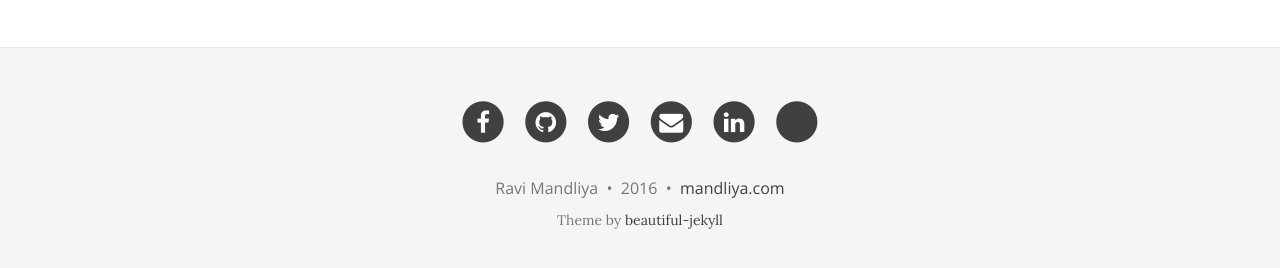
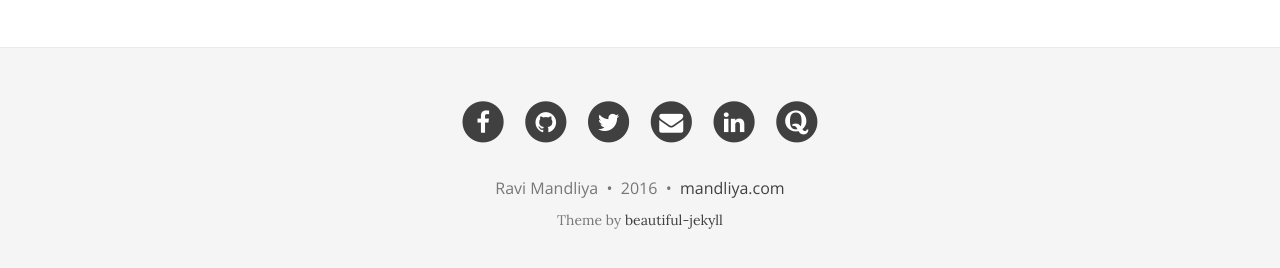
Before and after one commit to mandliya/mandliya.github.io.back, a Jekyll site: the page built from index.md, in a window 1280 px wide and 936 px high. Shown: the part 655-923 px from the top of the window. Built offline with Jekyll 4.4.1, drawn with Linux system fonts in a browser that asks for light colours; nearby versions of some CDN libraries; the list of posts is cut into pages by our own code.

Commit message:
Update footer.html

```diff
--- a/_includes/footer.html
+++ b/_includes/footer.html
@@ -68,7 +68,7 @@
           	<a href="https://www.quora.com/profile/{{ site.author.quora }}" title="Quora">
           		<span class="fa-stack fa-lg">
   				<span class="fa fa-circle fa-stack-2x"></span>
-  				<span class="fa fa-fw fa-stack-1x"><strong>Q</strong></span>
+  				<span class="fa fa-quora fa-stack-1x fa-inverse"></span>
 			</span>
           	</a>
           	</li>
```
